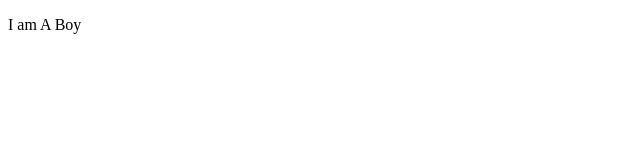
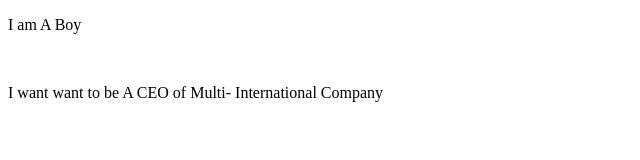
Before and after one commit to shadmaan-ali/Final-Repo, a plain HTML site: page index.html in a window 1280 px wide. Shown: the whole page, without its empty margins (0-640 px from the left). Drawn offline with Linux system fonts and the light colour scheme.

Commit message:
add something

```diff
--- a/index.html
+++ b/index.html
@@ -8,6 +8,8 @@
 <body>
 
     <p>I am A Boy </p>
+    <br>
+    <p>I want  want to be A CEO of Multi- International Company </p>
 
 </body>
 </html>
```
